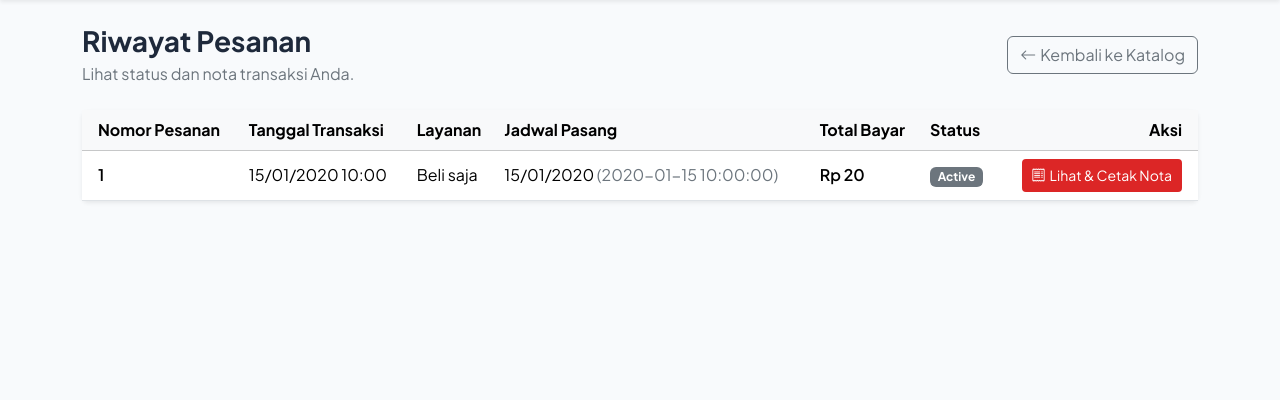
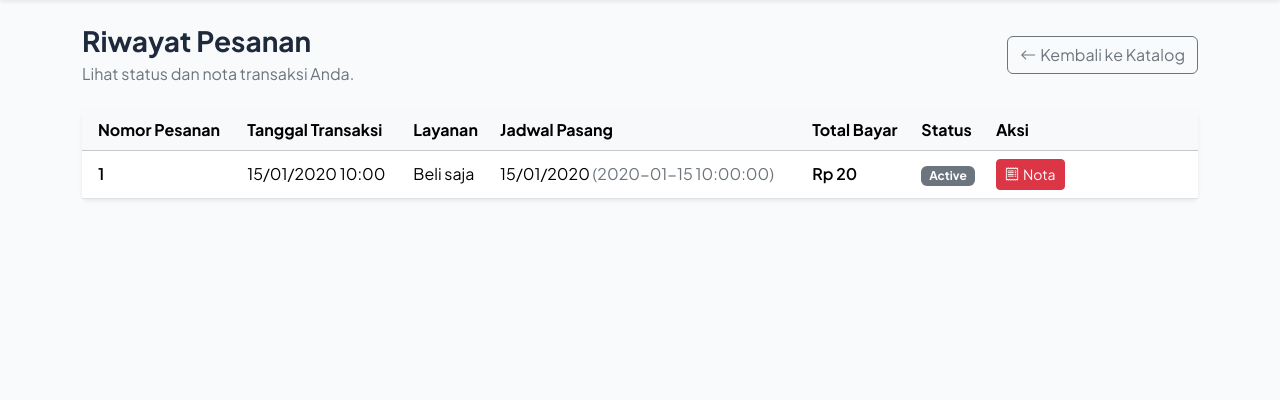
Before and after one commit to nafishh-dev/Spareshop, a Laravel app: template resources/views/customer/orders/index.blade.php in a window 1280 px wide. Shown: the part 71-471 px from the top of the page. Run offline with Laravel 12, Linux system fonts and the light colour scheme; data comes from the database, SQL or seed files in the repository; the template is opened without the code that fills it: most values are stand-ins (such as "Sample title", 1, 10 or a date in 2020); some libraries are stand-ins or nearby versions.

Commit message:
style(orders): rapikan perataan dan label tombol aksi riwayat pesanan

```diff
--- a/resources/views/customer/orders/index.blade.php
+++ b/resources/views/customer/orders/index.blade.php
@@ -34,7 +34,7 @@
                             <th scope="col">Jadwal Pasang</th>
                             <th scope="col">Total Bayar</th>
                             <th scope="col">Status</th>
-                            <th scope="col" class="text-end pe-3">Aksi</th>
+                            <th scope="col" class="text-start" style="min-width: 195px;">Aksi</th>
                         </tr>
                     </thead>
                     <tbody>
@@ -73,26 +73,30 @@
                                         {{ $statusLabels[$order->status] ?? ucfirst($order->status) }}
                                     </span>
                                 </td>
-                                <td class="text-end pe-3">
-                                    <div class="d-flex flex-wrap justify-content-end gap-2">
-                                        <a href="{{ route('orders.show', $order) }}" class="btn btn-sm btn-crimson">
-                                            <i class="bi bi-receipt me-1"></i>Lihat &amp; Cetak Nota
+                                <td>
+                                    <div class="d-flex align-items-center justify-content-start gap-2 text-nowrap">
+                                        <a href="{{ route('orders.show', $order) }}" class="btn btn-danger btn-sm">
+                                            <i class="bi bi-receipt me-1"></i>Nota
                                         </a>
-                                        @if($order->status === 'selesai')
-                                            <a href="{{ route('orders.review', $order) }}" class="btn btn-sm {{ $allItemsReviewed ? 'btn-outline-secondary' : 'btn-warning' }}">
-                                                @if($allItemsReviewed)
-                                                    <i class="bi bi-check-lg me-1"></i>Sudah Diulas
-                                                @else
-                                                    <i class="bi bi-star-fill me-1"></i>Beri Ulasan
-                                                @endif
-                                            </a>
-                                        @endif
                                         @if($order->status === 'pending')
                                             <form action="{{ route('orders.cancel', $order) }}" method="POST" onsubmit="return confirm('Yakin ingin membatalkan pesanan ini? Stok sparepart akan dikembalikan.')">
                                                 @csrf
                                                 @method('PATCH')
-                                                <button type="submit" class="btn btn-sm btn-outline-danger">Batalkan Pesanan</button>
+                                                <button type="submit" class="btn btn-outline-danger btn-sm">
+                                                    <i class="bi bi-x-circle me-1"></i>Batalkan
+                                                </button>
                                             </form>
+                                        @endif
+                                        @if($order->status === 'selesai')
+                                            @if($allItemsReviewed)
+                                                <a href="{{ route('orders.review', $order) }}" class="btn btn-outline-secondary btn-sm">
+                                                    <i class="bi bi-check-circle me-1"></i>Diulas
+                                                </a>
+                                            @else
+                                                <a href="{{ route('orders.review', $order) }}" class="btn btn-warning btn-sm fw-semibold">
+                                                    <i class="bi bi-star-fill me-1"></i>Ulas
+                                                </a>
+                                            @endif
                                         @endif
                                     </div>
                                 </td>
```
Also changed, not shown: tests/Feature/SparepartDetailAndReviewTest.php (+2 -2 lines).
